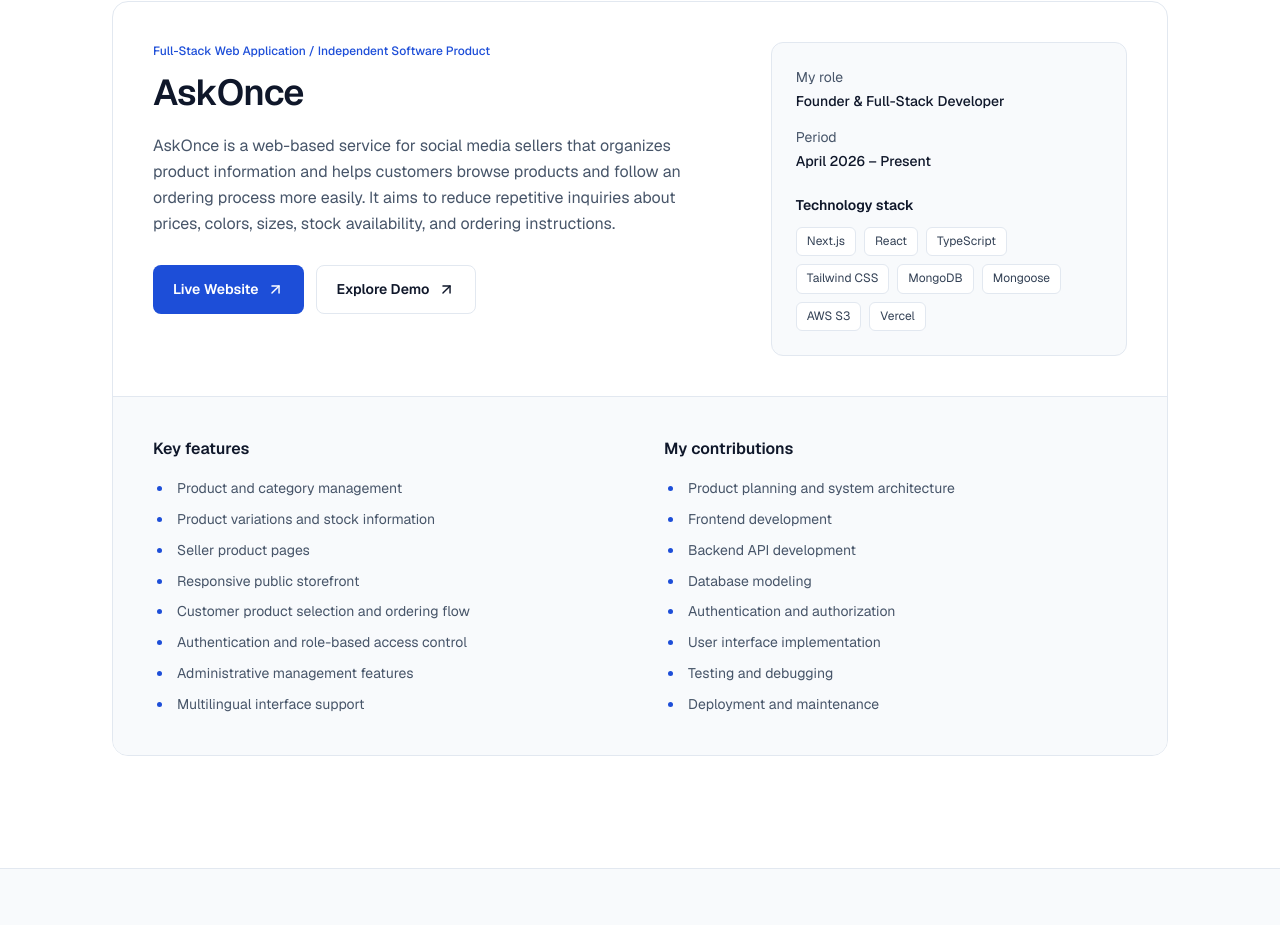
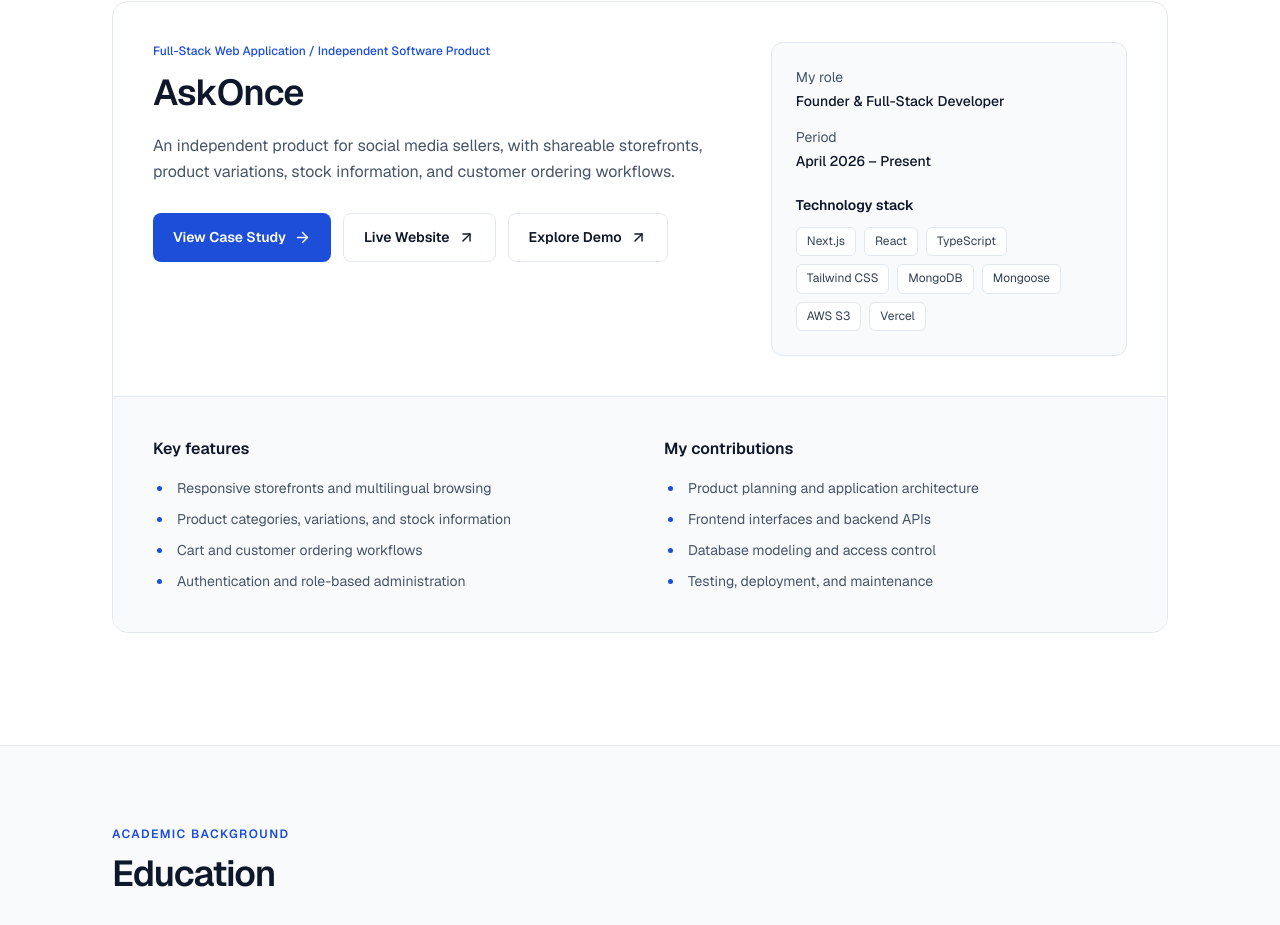
Before and after one commit to naungnaung-dev/naungnaung-portfolio, a Next.js app: page / in a window 1280 px wide. Shown: the part 4600-5525 px from the top of the page. Built offline with nearby package versions, Linux system fonts and the light colour scheme.

Commit message:
feat: finalize AskOnce case study integration

```diff
--- a/src/app/projects/askonce/page.tsx
+++ b/src/app/projects/askonce/page.tsx
@@ -82,7 +82,7 @@
           <div className="site-container py-10 sm:py-14 lg:py-16">
             <h2 id="product-screenshots-heading" className="text-2xl font-semibold tracking-tight text-heading">{study.sections.screenshots.title}</h2>
             <p className="mt-4 max-w-3xl text-base leading-relaxed text-muted">
-              Public demo captures follow the customer journey from browsing to checkout. These desktop views document the visible interface; mobile behavior is not demonstrated by these captures. Full-size images are available for closer inspection on smaller screens.
+              These public demo captures show browsing, product selection, cart review, and the checkout form on desktop. Open any image at full size for closer inspection on smaller screens.
             </p>
             <div className="mt-7 sm:mt-8"><ScreenshotGallery screenshots={askOnceScreenshots} /></div>
           </div>
--- a/src/components/projects/project-card.tsx
+++ b/src/components/projects/project-card.tsx
@@ -1,4 +1,5 @@
-import { ArrowUpRight } from "lucide-react";
+import Link from "next/link";
+import { ArrowRight, ArrowUpRight } from "lucide-react";
 import type { Project } from "@/types/portfolio";
 
 export function ProjectCard({ project }: { project: Project }) {
@@ -12,7 +13,13 @@
           <h3 id={headingId} className="mt-3 text-3xl font-semibold tracking-tight text-heading sm:text-4xl">{project.name}</h3>
           <p className="mt-5 max-w-2xl text-base leading-relaxed text-muted">{project.description}</p>
           <div className="mt-7 flex flex-col gap-3 sm:flex-row sm:flex-wrap">
-            <a href={project.website} target="_blank" rel="noopener noreferrer" className="button-primary">
+            {project.caseStudyPath && (
+              <Link href={project.caseStudyPath} className="button-primary">
+                View Case Study <ArrowRight size={17} aria-hidden="true" />
+                <span className="sr-only"> for {project.name}</span>
+              </Link>
+            )}
+            <a href={project.website} target="_blank" rel="noopener noreferrer" className={project.caseStudyPath ? "button-secondary" : "button-primary"}>
               Live Website <ArrowUpRight size={17} aria-hidden="true" />
               <span className="sr-only"> for {project.name} (opens in a new tab)</span>
             </a>
--- a/src/data/askonce-case-study.ts
+++ b/src/data/askonce-case-study.ts
@@ -69,10 +69,10 @@
     { title: "Quality & delivery", description: "Testing, debugging, deployment preparation, and ongoing maintenance." },
   ],
   decisions: [
-    { title: "Modeling variations and stock", description: "Products with different colors, sizes, or available options require a clear relationship between product information, variations, and stock. The data model needs to support both administrative updates and customer selection; a specific schema strategy is not asserted here." },
-    { title: "Separating public and administrative workflows", description: "Buyers need a focused browsing and ordering experience, while administrative users need management tools. Organizing these responsibilities is an architectural consideration; route boundaries and component-sharing decisions are not specified here." },
-    { title: "Managing permissions", description: "Authentication establishes access, while role-based authorization governs administrative capabilities. Keeping permission requirements clear across interfaces and APIs is a key engineering concern; this case study does not claim a particular enforcement mechanism or security guarantee." },
-    { title: "Keeping mobile ordering clear", description: "Product options, stock information, cart state, and order-submission steps need to remain understandable on smaller screens. This is a usability consideration for continued iteration, without a claimed benchmark or measured conversion outcome." },
+    { title: "Modeling variations and stock", description: "Products with different colors, sizes, or available options require a clear relationship between product information, variations, and stock. The data model needs to support both administrative updates and customer selection." },
+    { title: "Separating public and administrative workflows", description: "Buyers need a focused browsing and ordering experience, while administrative users need management tools. Route boundaries and component sharing are considerations when organizing these responsibilities." },
+    { title: "Managing permissions", description: "Authentication establishes access, while role-based authorization governs administrative capabilities. Keeping permission requirements clear across interfaces and APIs is a key engineering concern." },
+    { title: "Keeping mobile ordering clear", description: "Product options, stock information, cart state, and order-submission steps need to remain understandable on smaller screens. Clarity between product selection, cart review, and order submission is a usability consideration for continued iteration." },
   ],
   status: [
     "AskOnce is an independent software product in ongoing development, with work beginning in April 2026.",
--- a/src/data/projects.ts
+++ b/src/data/projects.ts
@@ -3,34 +3,27 @@
 export const projects = [
   {
     slug: "askonce",
+    caseStudyPath: "/projects/askonce",
     name: "AskOnce",
     category: "Full-Stack Web Application / Independent Software Product",
     role: "Founder & Full-Stack Developer",
     period: "April 2026 – Present",
     description:
-      "AskOnce is a web-based service for social media sellers that organizes product information and helps customers browse products and follow an ordering process more easily. It aims to reduce repetitive inquiries about prices, colors, sizes, stock availability, and ordering instructions.",
+      "An independent product for social media sellers, with shareable storefronts, product variations, stock information, and customer ordering workflows.",
     website: "https://askonceapp.com",
     demo: "https://askonceapp.com/askonce-demo-page",
     technologies: ["Next.js", "React", "TypeScript", "Tailwind CSS", "MongoDB", "Mongoose", "AWS S3", "Vercel"],
     features: [
-      "Product and category management",
-      "Product variations and stock information",
-      "Seller product pages",
-      "Responsive public storefront",
-      "Customer product selection and ordering flow",
-      "Authentication and role-based access control",
-      "Administrative management features",
-      "Multilingual interface support",
+      "Responsive storefronts and multilingual browsing",
+      "Product categories, variations, and stock information",
+      "Cart and customer ordering workflows",
+      "Authentication and role-based administration",
     ],
     contributions: [
-      "Product planning and system architecture",
-      "Frontend development",
-      "Backend API development",
-      "Database modeling",
-      "Authentication and authorization",
-      "User interface implementation",
-      "Testing and debugging",
-      "Deployment and maintenance",
+      "Product planning and application architecture",
+      "Frontend interfaces and backend APIs",
+      "Database modeling and access control",
+      "Testing, deployment, and maintenance",
     ],
     featured: true,
   },
--- a/src/types/portfolio.ts
+++ b/src/types/portfolio.ts
@@ -26,6 +26,7 @@
 }
 
 export interface Project {
+  caseStudyPath?: string;
   category: string;
   features: readonly string[];
   contributions: readonly string[];
```
